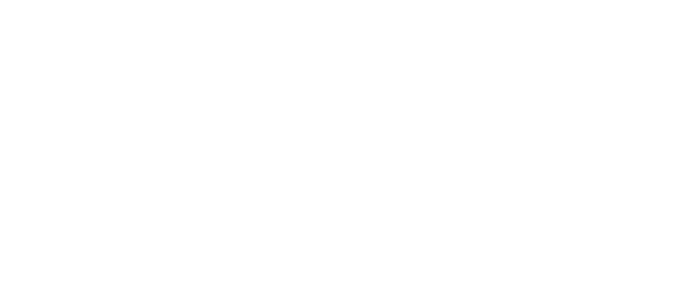
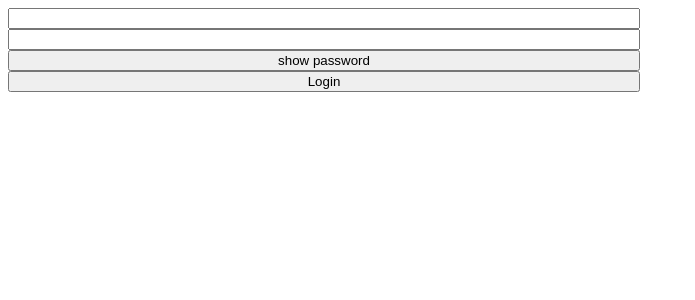
Before and after one commit to ParthasarathiMahana/coldplunge, a React (Vite) app: page /student-login in a window 1280 px wide. Before the commit this address had no page. Shown: the top 300 px of the page, without its empty margins (0-695 px from the left). Built offline with nearby package versions, Linux system fonts and the light colour scheme.

Commit message:
user authentication using email and password with the help of firebase is done(signup, login, logout)

```diff
--- a/src/App.jsx
+++ b/src/App.jsx
@@ -1,6 +1,8 @@
 import './App.css';
 import StudentDoubtForm from './pages/StudentDoubtForm'
 import DoubtList from './pages/DoubtList'
+import StudentSignupForm from './pages/StudentSignupForm';
+import StudentLogin from './pages/StudentLogin';
 import { BrowserRouter, Routes, Route } from 'react-router-dom';
 function App() {
 
@@ -10,6 +12,8 @@
       <Routes>
           <Route path='/' element={<StudentDoubtForm/>}></Route>
           <Route path='/mentor' element={<DoubtList/>}></Route>
+          <Route path='/signup' element={<StudentSignupForm/>}></Route>
+          <Route path='/student-login' element={<StudentLogin/>}></Route>
       </Routes>
     </BrowserRouter>
     </>
--- /dev/null
+++ b/src/components/Navbar.jsx
@@ -0,0 +1,27 @@
+import React from 'react'
+import styles from '../style/navbar.module.css'
+import { getAuth, signOut } from "firebase/auth";
+import { useNavigate } from 'react-router-dom';
+
+const Navbar = () => {
+
+    const auth = getAuth();
+    const navigate = useNavigate();
+
+    function handleClickSignout(){
+        console.log(auth);
+        signOut(auth).then(() => {
+            alert("signedout successfully")
+            navigate('/student-login')
+        }).catch((error) => {
+        // An error happened.
+        });
+    }
+  return (
+    <div className={styles.mainContainer}>
+      <button onClick={handleClickSignout}>Signout</button>
+    </div>
+  )
+}
+
+export default Navbar
--- a/src/pages/StudentDoubtForm.jsx
+++ b/src/pages/StudentDoubtForm.jsx
@@ -3,6 +3,7 @@
 import {db} from '../firebase/config'
 import { useState, useEffect } from 'react'
 import { addDoc, collection, setDoc, doc, getDocs, onSnapshot, deleteDoc} from 'firebase/firestore'
+import Navbar from '../components/Navbar'
 
 const StudentDoubtForm = () => {
 
@@ -37,6 +38,8 @@
 
 
   return (
+    <>
+      <Navbar/>
       <div className={styles.mainContainer}>
         <input type="text" placeholder='Name' value={name} onChange={e=>setName(e.target.value)}/>
         <input type="text" placeholder='Enter batch number' onChange={e=>setBatch(e.target.value)} value={batch}/>
@@ -46,6 +49,7 @@
         <input type="text" placeholder='Need 1 on 1, or text reply' onChange={e=>setMode(e.target.value)} value={mode}/>
         <button onClick={handleSubmit}>Raise the doubt</button>
       </div>
+    </>
   )
 }
 
--- /dev/null
+++ b/src/pages/StudentLogin.jsx
@@ -0,0 +1,45 @@
+import React from 'react'
+import styles from '../style/studentdoubtForm.module.css'
+import { useState } from 'react'
+import { getAuth, signInWithEmailAndPassword } from "firebase/auth";
+import { useNavigate } from 'react-router-dom';
+
+const StudentLogin = () => {
+
+    const [email, setEmail] = useState('')
+    const [password, setPassword] = useState('')
+    const [showPassword, setShowPassword] = useState(false)
+
+    function toggleShowPassword(){
+        setShowPassword(!showPassword)
+    }
+
+    const auth = getAuth();
+    const navigate = useNavigate();
+
+    function handleClickLogin(){
+        signInWithEmailAndPassword(auth, email, password)
+        .then((userCredential) => {
+            const user = userCredential.user;
+            alert("signedin successfully")
+            navigate('/')
+        })
+        .catch((error) => {
+            const errorCode = error.code;
+            const errorMessage = error.message;
+            console.log("error code:",errorCode, "error message:", errorMessage);
+        });
+    }
+
+  return (
+    <div className={styles.mainContainer}>
+      <input type="text" value={email} onChange={e=>setEmail(e.target.value)}/>
+      {showPassword?<input type="text" value={password} onChange={e=>setPassword(e.target.value)}/>
+      :<input type="password" value={password} onChange={e=>setPassword(e.target.value)}/>}
+      <button onClick={toggleShowPassword}>show password</button>
+      <button onClick={handleClickLogin}>Login</button>
+    </div>
+  )
+}
+
+export default StudentLogin
--- /dev/null
+++ b/src/pages/StudentSignupForm.jsx
@@ -0,0 +1,46 @@
+import React from 'react'
+import styles from '../style/studentdoubtForm.module.css'
+import { useState } from 'react'
+import {getAuth, createUserWithEmailAndPassword} from "firebase/auth"
+import { useNavigate } from 'react-router-dom'
+
+const StudentSignupForm = () => {
+    const [email, setEmail] = useState('')
+    const [name, setName] = useState('')
+    const [squad, setSquad] = useState('')
+    const [password, setPassword] = useState('')
+    const [cnfPassword, setCnfPassword] = useState('')
+
+    const auth = getAuth()
+    const navigate = useNavigate();
+
+    function handleClickSignup(){
+        createUserWithEmailAndPassword(auth, email, password)
+        .then((userCredential)=>{
+            const user = userCredential.user;
+            // use any notification liabrary instead alert
+            alert("registered successfully")
+            navigate('/student-login')
+            // console.log(user);
+        })
+        .catch((error)=>{
+            const errorCode = error.code;
+            const errorMessage  = error.messsage;
+            console.error("errorCode",errorCode, "errorMessage",errorMessage);
+        })
+        setEmail(''); setName(''); setSquad(''); setPassword(''); setCnfPassword('')
+    }
+
+  return (
+    <div className={styles.mainContainer}>
+      <input type="text" placeholder='email' value={email} onChange={(e)=>setEmail(e.target.value)}/>
+      <input type="text" placeholder='name' value={name} onChange={(e)=>setName(e.target.value)}/>
+      <input type="text" placeholder='squad number' value={squad} onChange={(e)=>setSquad(e.target.value)}/>
+      <input type="password" placeholder='password' value={password} onChange={(e)=>setPassword(e.target.value)}/>
+      <input type="password" placeholder='confirm password' value={cnfPassword} onChange={(e)=>setCnfPassword(e.target.value)}/>
+      <button onClick={handleClickSignup}>Signup</button>
+    </div>
+  )
+}
+
+export default StudentSignupForm
--- /dev/null
+++ b/src/style/navbar.module.css
@@ -0,0 +1,6 @@
+.mainContainer{
+    display: flex;
+    width: 100%;
+    height: 5vh;
+    border: 1px solid black;
+}
```
Lines whose indentation alone changed are shown as unchanged.
